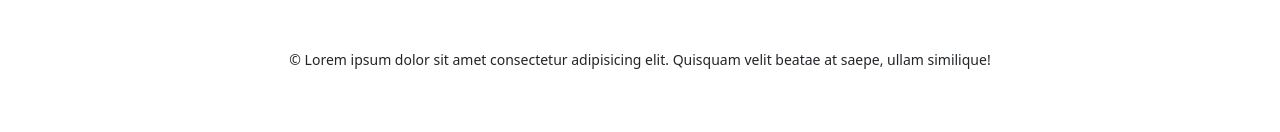
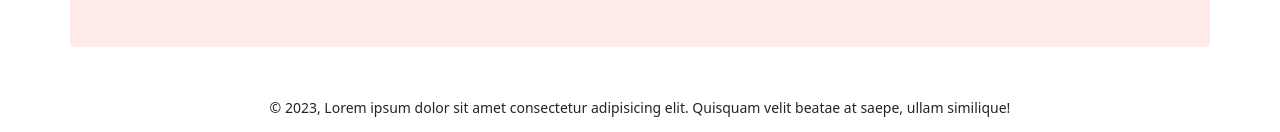
Before and after one commit to anikjoyy/panda-commerce, a plain HTML site: page index.html in a window 1280 px wide. Shown: the part 2305-2437 px from the top of the page. Before the commit the page ends 2392 px from the top, so only its background shows below. Drawn offline with nearby package versions, Linux system fonts and the light colour scheme.

Commit message:
last commit

```diff
--- a/index.html
+++ b/index.html
@@ -55,7 +55,7 @@
         </nav>
 
         <!-- image slider -->
-        <section class="container">
+        <section class="container my-5">
             <div id="carouselExampleControls" class="carousel slide" data-bs-ride="carousel">
                 <div class="carousel-inner">
                     <div class="carousel-item active p-5 ">
@@ -258,7 +258,8 @@
 
 
     <footer class="text-center">
-        <p><small>&copy; Lorem ipsum dolor sit amet consectetur adipisicing elit. Quisquam velit beatae at saepe, ullam
+        <p><small>&copy; 2023, Lorem ipsum dolor sit amet consectetur adipisicing elit. Quisquam velit beatae at saepe,
+                ullam
                 similique!</small></p>
     </footer>
 
```
